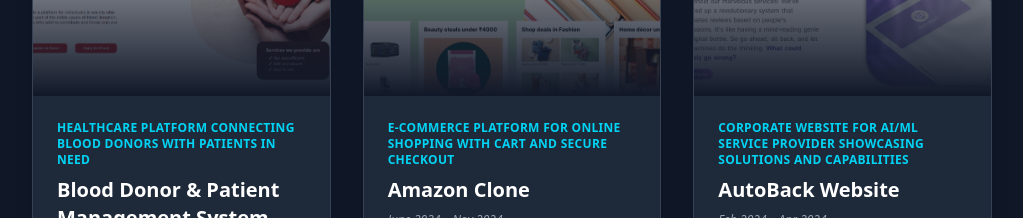
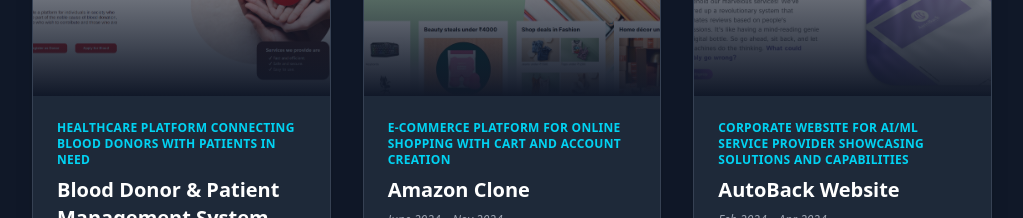
Before and after one commit to Anoop-Kumar-31/New_Portfolio, a React (Vite) app: page / in a window 1280 px wide. Shown: the part 1020-1238 px from the top of the page, without its empty margins (128-1151 px from the left). Built offline with nearby package versions, Linux system fonts and the light colour scheme.

Commit message:
edit: some info

```diff
--- a/src/data.js
+++ b/src/data.js
@@ -68,7 +68,7 @@
   {
     id: 2,
     title: "Amazon Clone",
-    businessContext: "E-commerce platform for online shopping with cart and secure checkout",
+    businessContext: "E-commerce platform for online shopping with cart and account creation",
     period: "June 2024 – Nov 2024",
     description: "Full-featured e-commerce marketplace built with Next.js, Firebase authentication, and MongoDB. Includes product browsing, cart management, and secure checkout flow.",
     problemSolutionImpact: {
```
